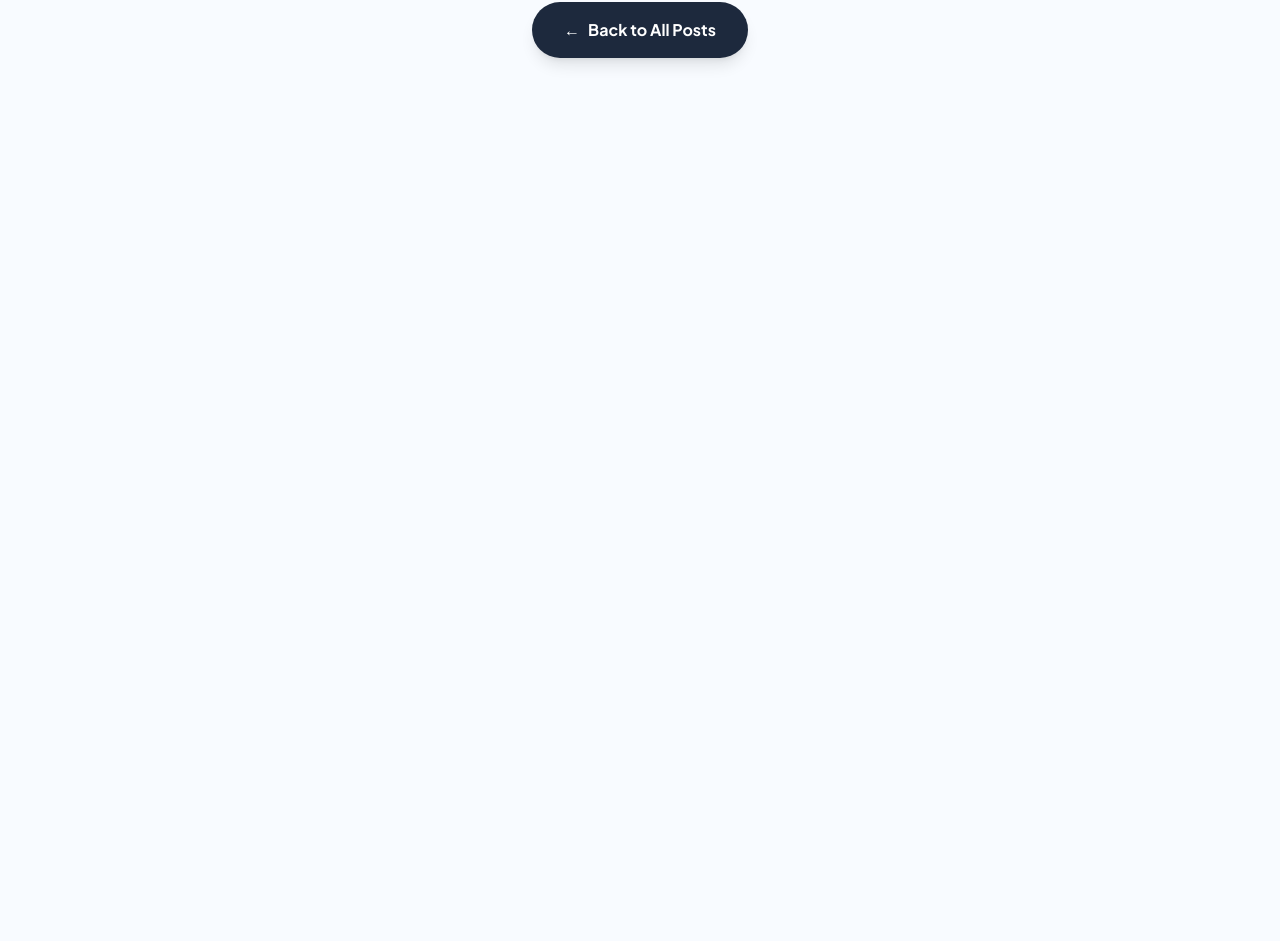
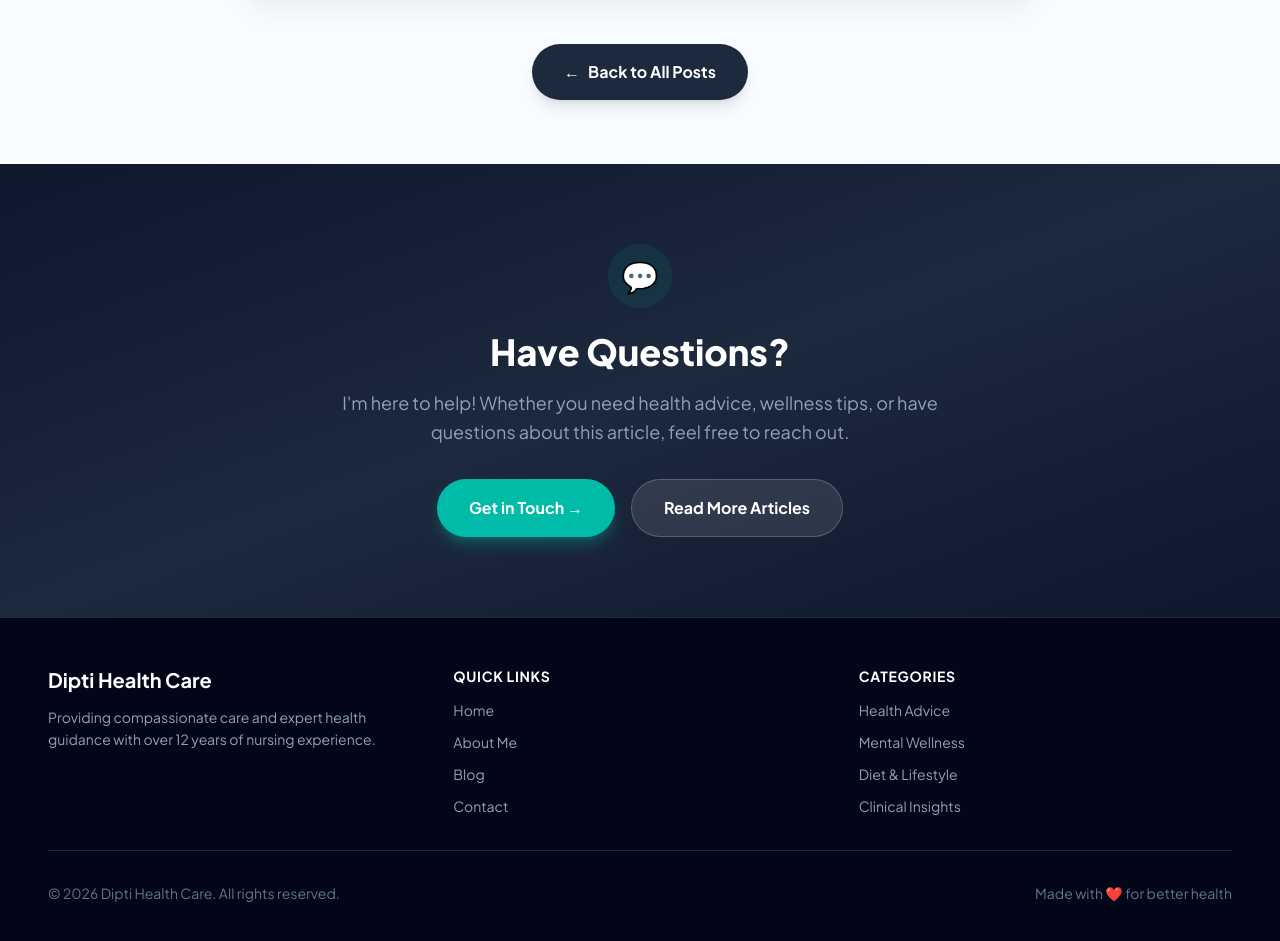
Before and after one commit to mardy-technology-ltd/DIPTI-HEALTH-CARE, a Next.js app: page /blog/1 in a window 1280 px wide. Shown: the part 719-1660 px from the top of the page. Before the commit the page ends 841 px from the top, so only its background shows below. Built offline with nearby package versions, Linux system fonts and the light colour scheme.

Commit message:
Logo Fix

```diff
--- a/src/app/blog/[id]/page.tsx
+++ b/src/app/blog/[id]/page.tsx
@@ -133,19 +133,19 @@ export default function BlogDetailPage({ params }: { params: Promise<{ id: strin
             <span>←</span> Back to Blog
           </Link>
 
-          <span className={`inline-block px-3 py-1 rounded-full text-xs font-bold uppercase tracking-wider ${catColor[post.category] ?? 'bg-slate-700 text-slate-300'} mb-4`}>
-            {post.category}
-          </span>
-
           <h1 className="text-4xl md:text-5xl font-extrabold text-white mb-6 leading-tight">
             {post.title}
           </h1>
 
-          <div className="flex items-center gap-4 text-slate-400">
+          <div className="flex items-center gap-4 text-slate-400 mb-4">
             <span>{post.date}</span>
             <span className="w-1.5 h-1.5 rounded-full bg-slate-600" />
             <span>{post.readTime}</span>
           </div>
+
+          <span className={`inline-block px-3 py-1 rounded-full text-xs font-bold uppercase tracking-wider ${catColor[post.category] ?? 'bg-slate-700 text-slate-300'}`}>
+            {post.category}
+          </span>
         </div>
       </section>
 
@@ -336,6 +336,122 @@ export default function BlogDetailPage({ params }: { params: Promise<{ id: strin
           </div>
         </div>
       </section>
+
+      {/* Footer CTA */}
+      <section className="bg-gradient-to-br from-slate-900 via-slate-800 to-slate-900 py-20">
+        <div className="container mx-auto px-6 md:px-12 max-w-4xl">
+          <motion.div
+            initial={{ opacity: 0, y: 20 }}
+            whileInView={{ opacity: 1, y: 0 }}
+            viewport={{ once: true }}
+            transition={{ duration: 0.6 }}
+            className="text-center"
+          >
+            <div className="inline-flex items-center justify-center w-16 h-16 bg-teal-500/10 rounded-full mb-6">
+              <span className="text-3xl">💬</span>
+            </div>
+            <h2 className="text-3xl md:text-4xl font-extrabold text-white mb-4">
+              Have Questions?
+            </h2>
+            <p className="text-slate-400 text-lg mb-8 leading-relaxed max-w-2xl mx-auto">
+              I'm here to help! Whether you need health advice, wellness tips, or have questions about this article, feel free to reach out.
+            </p>
+            <div className="flex flex-col sm:flex-row gap-4 justify-center">
+              <Link
+                href="/#contact"
+                className="inline-flex items-center gap-2 bg-teal-500 hover:bg-teal-400 text-white font-bold px-8 py-4 rounded-full transition-all duration-300 shadow-lg shadow-teal-500/30 hover:-translate-y-0.5"
+              >
+                Get in Touch →
+              </Link>
+              <Link
+                href="/blog"
+                className="inline-flex items-center gap-2 bg-white/10 hover:bg-white/20 text-white font-bold px-8 py-4 rounded-full transition-all duration-300 border border-white/20"
+              >
+                Read More Articles
+              </Link>
+            </div>
+          </motion.div>
+        </div>
+      </section>
+
+      {/* Footer */}
+      <footer className="bg-slate-950 py-12 border-t border-slate-800">
+        <div className="container mx-auto px-6 md:px-12 max-w-7xl">
+          <div className="grid grid-cols-1 md:grid-cols-3 gap-8 mb-8">
+            {/* Brand */}
+            <div>
+              <Link href="/" className="inline-block">
+                <h3 className="text-xl font-bold text-white mb-3 hover:text-teal-400 transition-colors cursor-pointer">
+                  Dipti Health Care
+                </h3>
+              </Link>
+              <p className="text-slate-400 text-sm leading-relaxed">
+                Providing compassionate care and expert health guidance with over 12 years of nursing experience.
+              </p>
+            </div>
+
+            {/* Quick Links */}
+            <div>
+              <h4 className="text-sm font-bold text-white uppercase tracking-wider mb-3">
+                Quick Links
+              </h4>
+              <ul className="space-y-2">
+                <li>
+                  <Link href="/" className="text-slate-400 hover:text-teal-400 text-sm transition">
+                    Home
+                  </Link>
+                </li>
+                <li>
+                  <Link href="/#about" className="text-slate-400 hover:text-teal-400 text-sm transition">
+                    About Me
+                  </Link>
+                </li>
+                <li>
+                  <Link href="/blog" className="text-slate-400 hover:text-teal-400 text-sm transition">
+                    Blog
+                  </Link>
+                </li>
+                <li>
+                  <Link href="/#contact" className="text-slate-400 hover:text-teal-400 text-sm transition">
+                    Contact
+                  </Link>
+                </li>
+              </ul>
+            </div>
+
+            {/* Categories */}
+            <div>
+              <h4 className="text-sm font-bold text-white uppercase tracking-wider mb-3">
+                Categories
+              </h4>
+              <ul className="space-y-2">
+                <li>
+                  <span className="text-slate-400 text-sm">Health Advice</span>
+                </li>
+                <li>
+                  <span className="text-slate-400 text-sm">Mental Wellness</span>
+                </li>
+                <li>
+                  <span className="text-slate-400 text-sm">Diet & Lifestyle</span>
+                </li>
+                <li>
+                  <span className="text-slate-400 text-sm">Clinical Insights</span>
+                </li>
+              </ul>
+            </div>
+          </div>
+
+          {/* Bottom Bar */}
+          <div className="pt-8 border-t border-slate-800 flex flex-col md:flex-row justify-between items-center gap-4">
+            <p className="text-slate-500 text-sm">
+              © {new Date().getFullYear()} Dipti Health Care. All rights reserved.
+            </p>
+            <p className="text-slate-500 text-sm">
+              Made with <span className="text-red-500">❤️</span> for better health
+            </p>
+          </div>
+        </div>
+      </footer>
     </div>
   );
 }
--- a/src/app/blog/page.tsx
+++ b/src/app/blog/page.tsx
@@ -179,6 +179,85 @@ export default function BlogPage() {
           </motion.div>
         </div>
       </section>
+
+      {/* Footer */}
+      <footer className="bg-slate-950 py-12 border-t border-slate-800">
+        <div className="container mx-auto px-6 md:px-12 max-w-7xl">
+          <div className="grid grid-cols-1 md:grid-cols-3 gap-8 mb-8">
+            {/* Brand */}
+            <div>
+              <Link href="/" className="inline-block">
+                <h3 className="text-xl font-bold text-white mb-3 hover:text-teal-400 transition-colors cursor-pointer">
+                  Dipti Health Care
+                </h3>
+              </Link>
+              <p className="text-slate-400 text-sm leading-relaxed">
+                Providing compassionate care and expert health guidance with over 12 years of nursing experience.
+              </p>
+            </div>
+
+            {/* Quick Links */}
+            <div>
+              <h4 className="text-sm font-bold text-white uppercase tracking-wider mb-3">
+                Quick Links
+              </h4>
+              <ul className="space-y-2">
+                <li>
+                  <Link href="/" className="text-slate-400 hover:text-teal-400 text-sm transition">
+                    Home
+                  </Link>
+                </li>
+                <li>
+                  <Link href="/#about" className="text-slate-400 hover:text-teal-400 text-sm transition">
+                    About Me
+                  </Link>
+                </li>
+                <li>
+                  <Link href="/blog" className="text-slate-400 hover:text-teal-400 text-sm transition">
+                    Blog
+                  </Link>
+                </li>
+                <li>
+                  <Link href="/#contact" className="text-slate-400 hover:text-teal-400 text-sm transition">
+                    Contact
+                  </Link>
+                </li>
+              </ul>
+            </div>
+
+            {/* Categories */}
+            <div>
+              <h4 className="text-sm font-bold text-white uppercase tracking-wider mb-3">
+                Categories
+              </h4>
+              <ul className="space-y-2">
+                <li>
+                  <span className="text-slate-400 text-sm">Health Advice</span>
+                </li>
+                <li>
+                  <span className="text-slate-400 text-sm">Mental Wellness</span>
+                </li>
+                <li>
+                  <span className="text-slate-400 text-sm">Diet & Lifestyle</span>
+                </li>
+                <li>
+                  <span className="text-slate-400 text-sm">Clinical Insights</span>
+                </li>
+              </ul>
+            </div>
+          </div>
+
+          {/* Bottom Bar */}
+          <div className="pt-8 border-t border-slate-800 flex flex-col md:flex-row justify-between items-center gap-4">
+            <p className="text-slate-500 text-sm">
+              © {new Date().getFullYear()} Dipti Health Care. All rights reserved.
+            </p>
+            <p className="text-slate-500 text-sm">
+              Made with <span className="text-red-500">❤️</span> for better health
+            </p>
+          </div>
+        </div>
+      </footer>
     </div>
   );
 }
--- a/src/components/Navbar.tsx
+++ b/src/components/Navbar.tsx
@@ -68,7 +68,7 @@ export default function Navbar() {
       <div className="container mx-auto px-6 md:px-12 flex justify-between items-center">
         <button
           onClick={handleLogoClick}
-          className="text-2xl font-extrabold text-slate-800 tracking-tight"
+          className="text-2xl font-extrabold text-slate-800 tracking-tight cursor-pointer hover:opacity-80 transition-opacity"
         >
           Dipti<span className="text-teal-600">.Care</span>
         </button>
```
